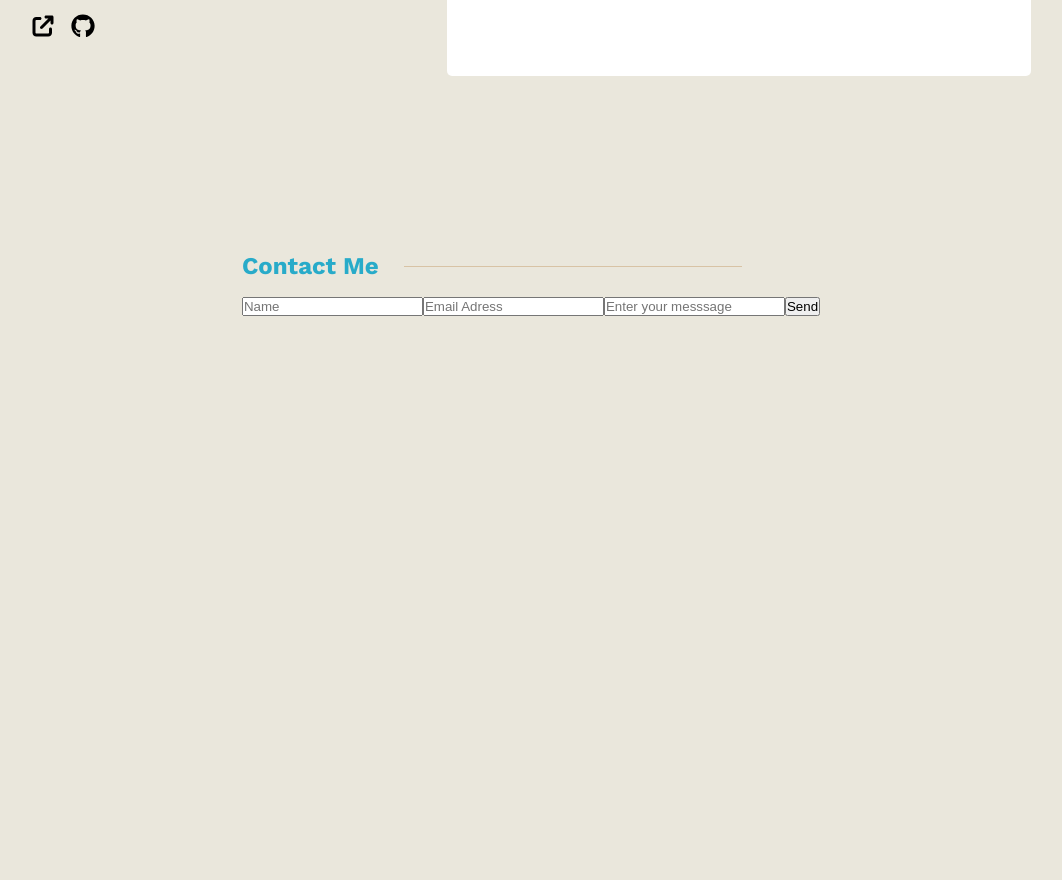
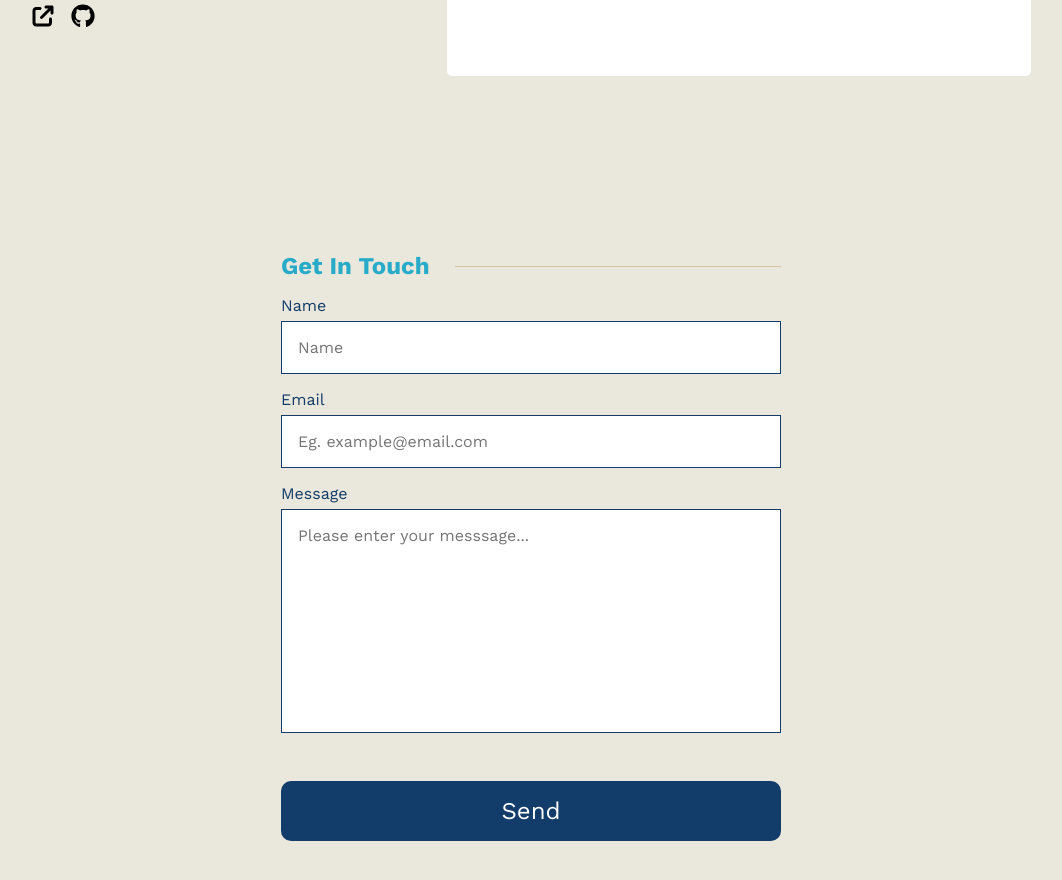
Before and after one commit to wyliemickelson/portfolio-site, a React (Create React App) app: page / in a window 1280 px wide. Shown: the part 2202-3082 px from the top of the page, without its empty margins (109-1171 px from the left). Before the commit the page ends 2518 px from the top, so only its background shows below. Built offline with nearby package versions, Linux system fonts and the light colour scheme.

Commit message:
completed contact form and added project descriptions

```diff
--- a/src/components/ContactForm.js
+++ b/src/components/ContactForm.js
@@ -1,21 +1,37 @@
 import React from 'react'
 import styled from 'styled-components';
+import FormInput from './FormInput';
 
-const StyledContactForm = styled.div`
+const StyledContactForm = styled.form`
+  display: flex;
+  flex-direction: column;
+  gap: 1rem;
 
+  button {
+    font-family: ${props => props.theme.fonts.body};
+    background-color: ${props => props.theme.colors.blue};
+    color: white;
+    padding: 1rem;
+    font-size: 1.5rem;
+    border-radius: 10px;
+    margin-bottom: 3rem;
+    border: none;
+
+    &:hover {
+      cursor: pointer;
+    }
+  }
 `
 
 const ContactForm = () => {
   return (
-    <StyledContactForm>
-      <form action="https://formsubmit.co/3fda87a392d824f827323bd45426d877" method="POST">
-        <input type="text" name="name" placeholder='Name' required />
-        <input type="email" name="email" required placeholder='Email Adress'/>
-        <input type="text" name='message' placeholder='Enter your messsage' />
-        <input type="hidden" name="_captcha" value="false" />
-        <input type="hidden" name="_next" value="http://localhost:3000/" />
-        <button type="submit">Send</button>
-      </form>
+    <StyledContactForm action="https://formsubmit.co/3fda87a392d824f827323bd45426d877" method="POST" >
+      <FormInput type="text" name="name" placeholder='Name' required={true} />
+      <FormInput type="email" name="email" required={true} placeholder='Eg. example@email.com' />
+      <FormInput type="textarea" name='message' required={true} placeholder='Please enter your messsage...' />
+      <FormInput type="hidden" name="_captcha" value="true" />
+      <FormInput type="hidden" name="_next" value="http://localhost:3000/" />
+      <button type="submit">Send</button>
     </StyledContactForm>
   )
 }
--- a/src/components/ContentTitle.js
+++ b/src/components/ContentTitle.js
@@ -8,6 +8,7 @@ const StyledContentTitle = styled.div`
   gap: clamp(1.5rem, 5%, 3rem);
   margin-bottom: 1rem;
   max-width: 500px;
+  width: 100%;
 
   h2 {
     color: ${props => props.theme.colors.lightBlue};
--- /dev/null
+++ b/src/components/FormInput.js
@@ -0,0 +1,45 @@
+import React from 'react'
+import styled from 'styled-components';
+
+const StyledFormInput = styled.div`
+  display: flex;
+  flex-direction: column;
+  gap: 0.25rem;
+
+  input, textarea {
+    all: unset;
+    background-color: white;
+    border: 1px solid ${props => props.theme.colors.blue};
+
+    &:focus {
+      border: 2px solid ${props => props.theme.colors.blue};
+    }
+  }
+
+  input {
+    padding: 1rem;
+    font-size: 1rem;
+  }
+
+  textarea {
+    font-family: ${props => props.theme.fonts.body};
+    padding: 1rem;
+  }
+`
+
+const FormInput = ({ name, type, placeholder, isRequired, value }) => {
+
+  const capitalize = (string) => {
+    return string.charAt(0).toUpperCase() + string.slice(1);
+  }
+
+  return (
+    <StyledFormInput>
+      {type !== 'hidden' && <p>{capitalize(name)}</p>}
+      {type === 'textarea' ? <textarea rows='10' type="textarea" name='message' placeholder='Please enter your messsage...' /> :
+      <input type={type} name={name} placeholder={placeholder} required={isRequired} value={value} autoComplete='false' />}
+    </StyledFormInput>
+  )
+}
+
+export default FormInput
--- a/src/components/PageContent.js
+++ b/src/components/PageContent.js
@@ -6,6 +6,7 @@ import Project from './Project';
 import About from './About';
 import Projects from './Projects';
 import ContactForm from './ContactForm';
+import ContentTitle from './ContentTitle';
 
 const StyledPageContent = styled.section`
   width: 85%;
@@ -15,7 +16,10 @@ const StyledPageContent = styled.section`
     height: 75vh;
   }
 
-
+  .contact {
+    max-width: 500px;
+    margin: 0 auto;
+  }
 `
 
 const PageContent = () => {
@@ -35,7 +39,7 @@ const PageContent = () => {
       githubLink: 'https://github.com/wyliemickelson/react-entertainment-web-app',
       screenshotPath: './project-previews/entertainment.png',
       technologies: ['React', 'Styled-Components', 'Javascript' ],
-      description: '',
+      description: 'A front-end web app for streaming movies and television shows. Click on different tabs to show certain categories, and bookmark media that sounds interesting. Search for a specific show or movie using the bar at the top.',
     },
     {
       title: 'Pomodoro Timer',
@@ -43,7 +47,7 @@ const PageContent = () => {
       githubLink: 'https://github.com/wyliemickelson/pomodoro-app',
       screenshotPath: './project-previews/pomodoro.png',
       technologies: ['Vanilla JS', 'SASS', 'Webpack'],
-      description: '',
+      description: 'An easy to use and simple pomodoro timer app. Choose between three different modes, and open the settings page to edit the length of your timers. Users may also change the accent color and font to their liking.',
     },
     {
       title: 'Ecommerce Product Page',
@@ -51,7 +55,7 @@ const PageContent = () => {
       githubLink: 'https://github.com/wyliemickelson/ecommerce-product-page',
       screenshotPath: './project-previews/product-page.png',
       technologies: ['Vanilla JS', 'SASS', 'Webpack'],
-      description: '',
+      description: 'Browse through different product images and click on the main image to open up a lightbox for a better view. Add the product to your cart and view all items in the top right by clicking the icon.',
     },
   ]
 
@@ -68,9 +72,10 @@ const PageContent = () => {
           {projects.map(project => <Project details={project} key={project} />)}
         </Projects>
       </ContentSection>
-      <ContentSection title='Contact Me'>
+      <div className='contact'>
+        <ContentTitle title='Get In Touch' />
         <ContactForm />
-      </ContentSection>
+      </div>
     </StyledPageContent>
   )
 }
--- a/src/components/ProjectDetails.js
+++ b/src/components/ProjectDetails.js
@@ -52,13 +52,10 @@ svg {
 
 const ProjectDetails = ({ details }) => {
 
-  const lorem = 'Lorem ipsum dolor sit amet, consectetur adipiscing elit, sed do eiusmod tempor incididunt ut labore et dolore magna aliqua. Ut enim ad minim veniam, quis nostrud exercitation ullamco laboris nisi ut aliquip ex ea commodo consequat. Duis aute irure.'
-
-
   return (
     <StyledProjectDetails>
       <h3>{details.title}</h3>
-      <p>{lorem}</p>
+      <p>{details.description}</p>
       <ul>{details.technologies.map(name => <TechnologySector name={name} key={name} />)}</ul>
       <div>
         <a href={details.liveLink} target="_blank" rel="noreferrer" ><ExternalLinkIcon /></a>
```
